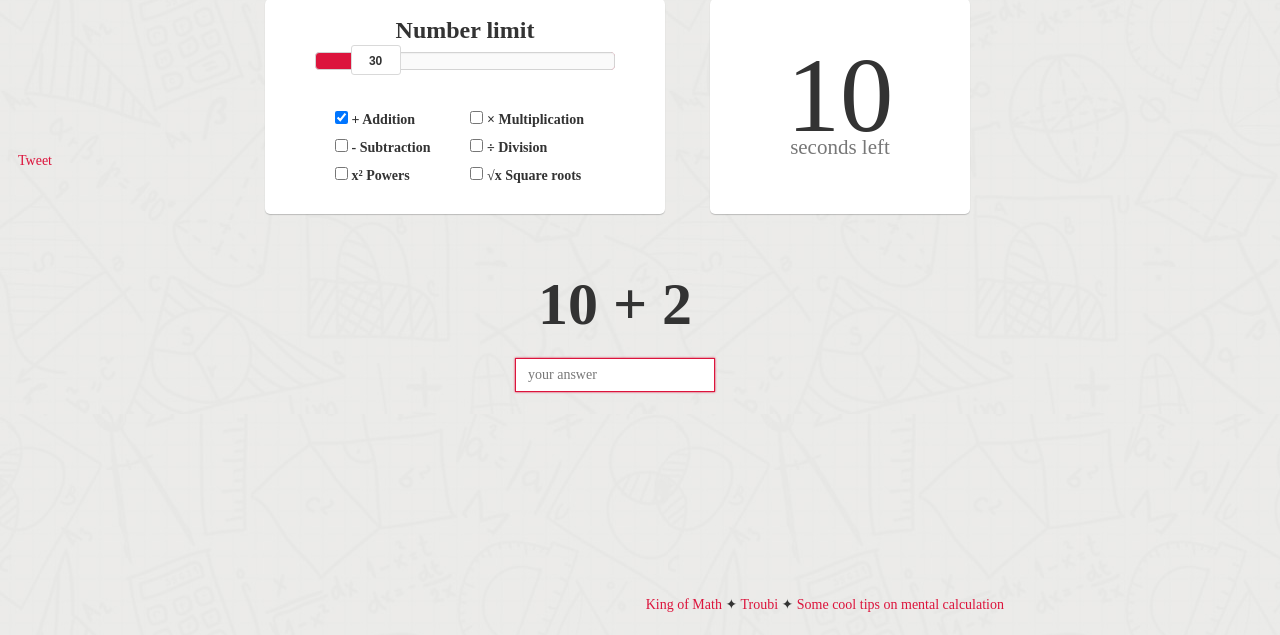
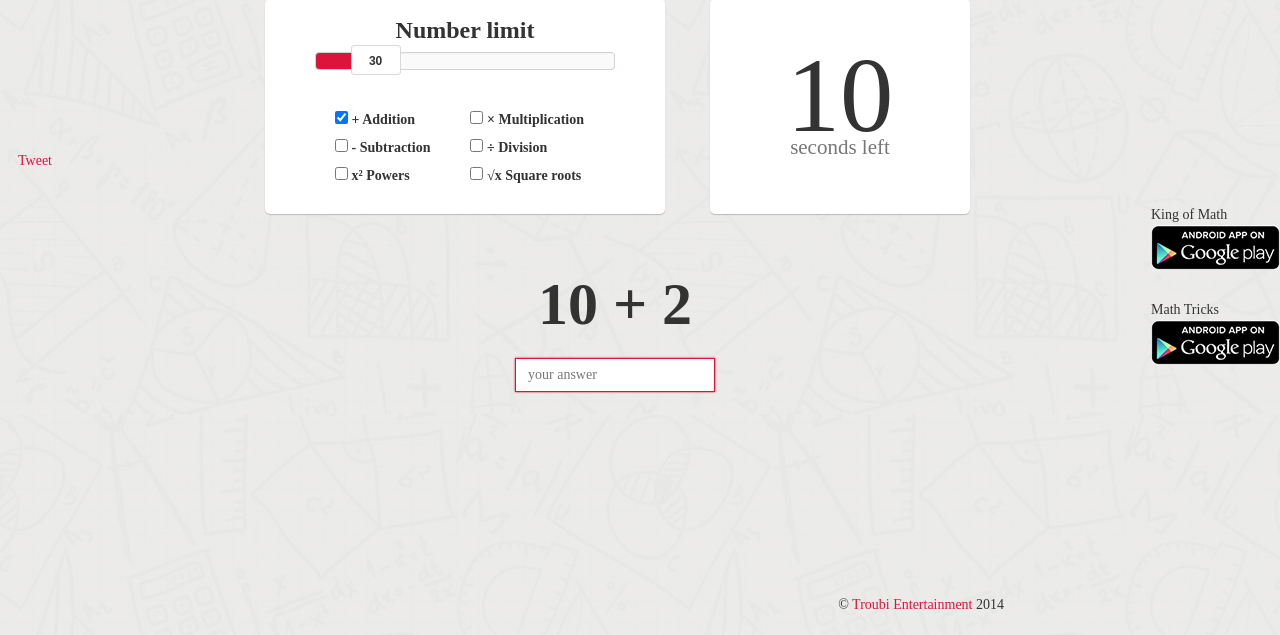
Before and after one commit to shenoyroopesh/10-seconds-math, a PHP site: page / in a window 1280 px wide. Shown: the part 165-800 px from the top of the page. Run offline with PHP 8.4, Linux system fonts and the light colour scheme; some libraries are stand-ins or nearby versions.

Commit message:
Added links to Play Store: KoM, MathTricks

```diff
--- a/css/main.css
+++ b/css/main.css
@@ -393,3 +393,17 @@ footer > p {
 .not-visible {
   display: none !important;
 }
+
+#android-apps {
+  position: absolute;
+  right: 0;
+  bottom: 30%;
+}
+
+#android-apps p {
+  margin: 30px 0;
+}
+
+#android-apps .title {
+  display: block;
+}
--- a/index.php
+++ b/index.php
@@ -164,13 +164,22 @@ You've got 10 seconds: try to solve as many equations as any humanly possible! m
     <div id="social-container" class="container">
       <div id="viewport"></div>
       <footer>
+        <p>&copy; <a href="http://troubi.com">Troubi Entertainment</a> 2014</p>
+      </footer>
+    </div>
+    <div id="android-apps">
         <p>
-            <a href="http://troubi.com/king">King of Math</a> ✦
-            <a href="http://troubi.com">Troubi</a> ✦
-            <a href="https://en.wikipedia.org/wiki/Mental_calculation">Some cool tips on mental calculation</a>
+            <span class="title">King of Math</span>
+            <a target="_blank" href="https://play.google.com/store/apps/details?id=com.troubi.kingofmath">
+              <img alt="Android app on Google Play" src="img/en_app_rgb_wo_45.png" />
+            </a>
         </p>
-        <!-- <p>&copy; <a href="http://troubi.com">Troubi Entertainment</a> 2014</p> -->
-      </footer>
+        <p>
+            <span class="title">Math Tricks</span>
+            <a target="_blank" href="https://play.google.com/store/apps/details?id=com.troubi.mathtricks">
+              <img alt="Android app on Google Play" src="img/en_app_rgb_wo_45.png" />
+            </a>
+        </p>
     </div>
 
     <span style="display:none">
```
Also changed, not shown: img/en_app_rgb_wo_45.png (added).
